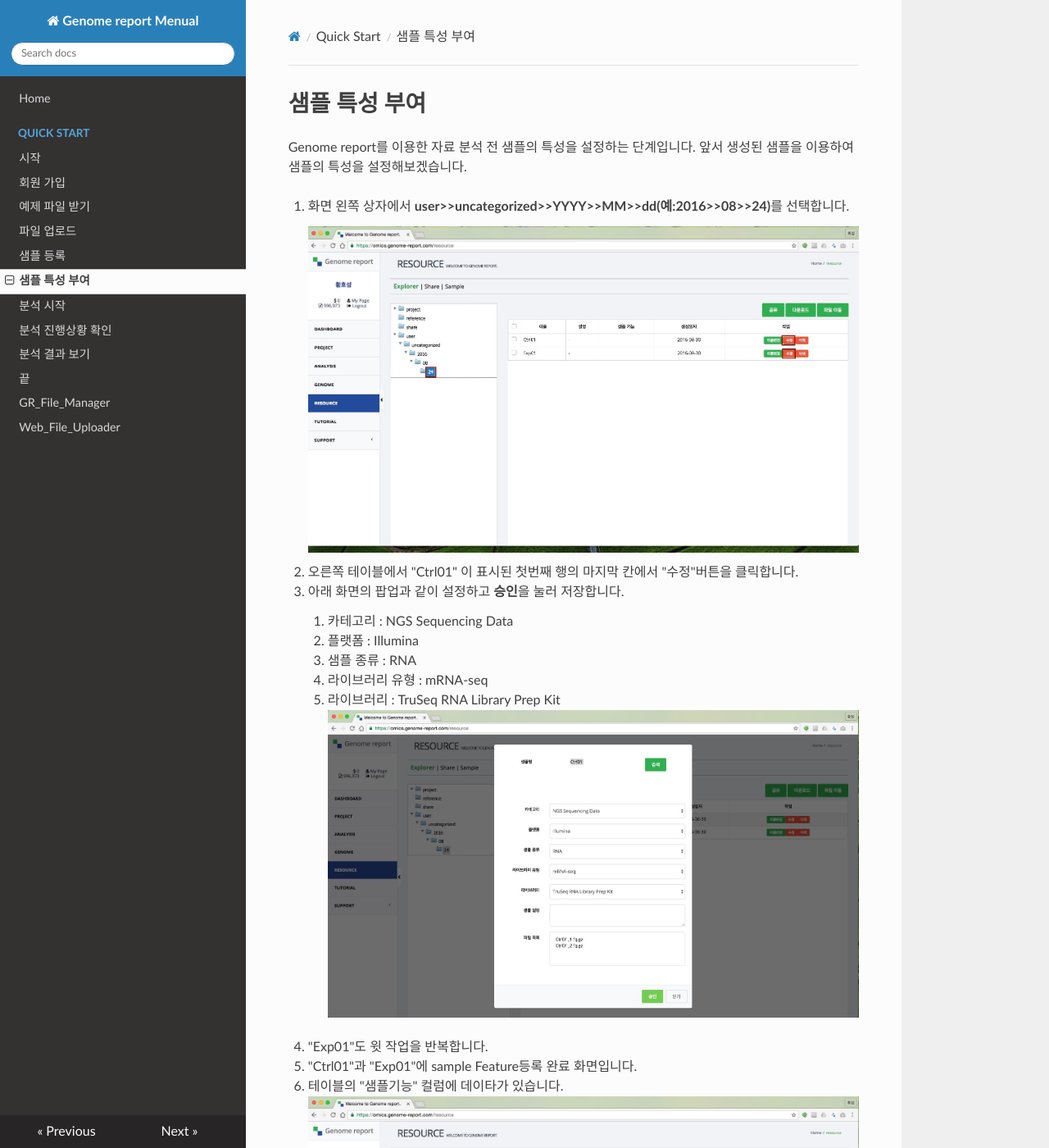
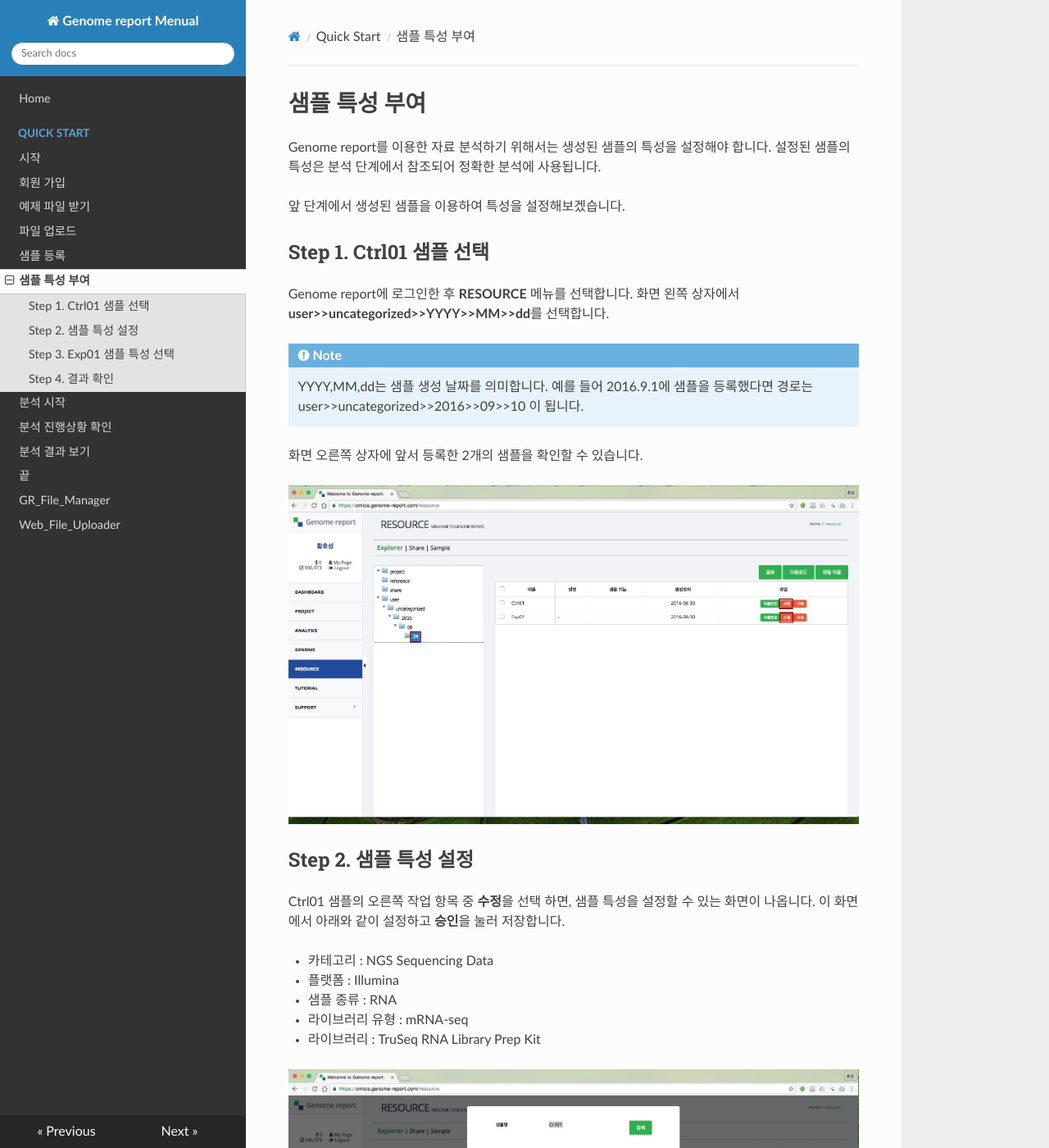
Before and after one commit to genomereport/gimanual, an MkDocs documentation site: the page built from docs/quick_start/sample_feature.md, in a window 1280 px wide and 1400 px high. Shown: the whole window at 82% size. Built offline with MkDocs 1.6.1, drawn with Linux system fonts in a browser that asks for light colours; nearby versions of some CDN libraries; old or Windows-style settings are respelled for this version of MkDocs; some of the changed text lies outside the part shown.

```diff
--- a/docs/quick_start/sample_feature.md
+++ b/docs/quick_start/sample_feature.md
@@ -1,20 +1,45 @@
 # 샘플 특성 부여
 
-Genome report를 이용한 자료 분석 전 샘플의 특성을 설정하는 단계입니다. 앞서 생성된 샘플을 이용하여
-샘플의 특성을 설정해보겠습니다.
+Genome report를 이용한 자료 분석하기 위해서는 생성된 샘플의 특성을 설정해야 합니다.
+설정된 샘플의 특성은 분석 단계에서 참조되어 정확한 분석에 사용됩니다.
+
+앞 단계에서 생성된 샘플을 이용하여 특성을 설정해보겠습니다.
 
 
-1. 화면 왼쪽 상자에서  **user>>uncategorized>>YYYY>>MM>>dd(예:2016>>08>>24)**를 선택합니다.
+## Step 1. Ctrl01 샘플 선택
+
+Genome report에 로그인한 후 **RESOURCE** 메뉴를 선택합니다. 화면 왼쪽 상자에서  **user>>uncategorized>>YYYY>>MM>>dd**를 선택합니다.
+
+!!!Note
+    YYYY,MM,dd는 샘플 생성 날짜를 의미합니다. 예를 들어 2016.9.1에 샘플을 등록했다면 경로는 user>>uncategorized>>2016>>09>>10 이 됩니다.
+
+화면 오른쪽 상자에 앞서 등록한 2개의 샘플을 확인할 수 있습니다.
+
 ![화면](https://github.com/genomereport/gimanual/raw/master/docs/images/sample_feature_screen1.jpg)
-2. 오른쪽 테이블에서 "Ctrl01" 이 표시된 첫번째 행의 마지막 칸에서 "수정"버튼을 클릭합니다.
-3. 아래 화면의 팝업과 같이 설정하고 **승인**을 눌러 저장합니다.
-    1. 카테고리 : NGS Sequencing Data
-    1. 플랫폼 : Illumina
-    1. 샘플 종류 : RNA
-    1. 라이브러리 유형 : mRNA-seq
-    1. 라이브러리 : TruSeq RNA Library Prep Kit
- ![화면](https://github.com/genomereport/gimanual/raw/master/docs/images/sample_feature_screen2.jpg)
-4. "Exp01"도 윗 작업을 반복합니다.
-5. "Ctrl01"과 "Exp01"에 sample Feature등록 완료 화면입니다.
-   1. 테이블의  "샘플기능" 컬럼에 데이타가 있습니다.
+
+
+## Step 2. 샘플 특성 설정
+
+Ctrl01 샘플의 오른쪽 작업 항목 중 **수정**을 선택 하면, 샘플 특성을 설정할 수 있는 화면이 나옵니다.
+이 화면에서 아래와 같이 설정하고 **승인**을 눌러 저장합니다.
+
+* 카테고리 : NGS Sequencing Data
+* 플랫폼 : Illumina
+* 샘플 종류 : RNA
+* 라이브러리 유형 : mRNA-seq
+* 라이브러리 : TruSeq RNA Library Prep Kit
+
+![화면](https://github.com/genomereport/gimanual/raw/master/docs/images/sample_feature_screen2.jpg)
+
+
+## Step 3. Exp01 샘플 특성 선택
+
+Exp01 샘플 역시 Ctrl01 샘플과 동일한 방법으로 생산된 데이터 입니다. Ctrl01 샘플과 동일한 특성을 설정하고 저장합니다.
+
+
+## Step 4. 결과 확인
+
+Ctrl01과 Exp01샘플의 특성 설정이 끝나면, 1단계에서 보였던 화면의 **샘플기능** 항목에 설정한 특징들이 나타나게 됩니다.
+이 내용이 맞는지와 두 샘플이 동일한지 확인합니다.
+
  ![화면](https://github.com/genomereport/gimanual/raw/master/docs/images/sample_feature_screen3.jpg)
```
Also changed, not shown: docs/quick_start/example_download.md (+1 -1 lines), docs/quick_start/file_upload.md (+6 -4 lines).
